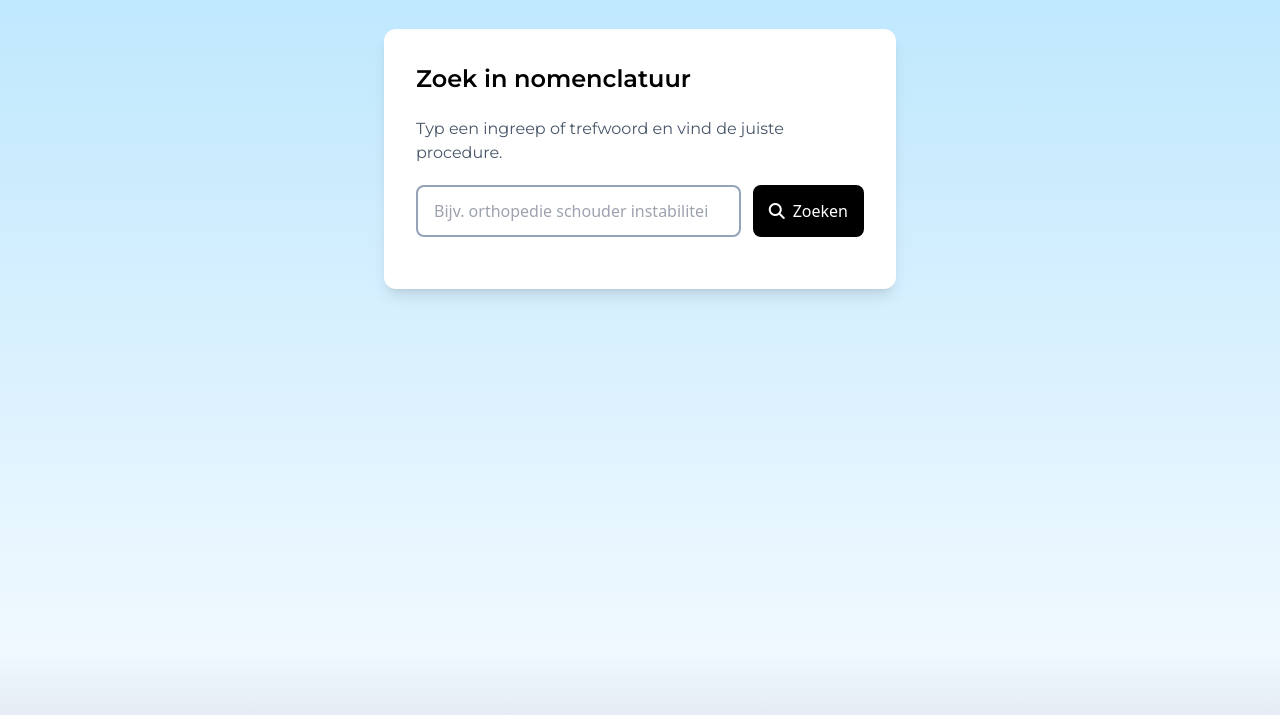
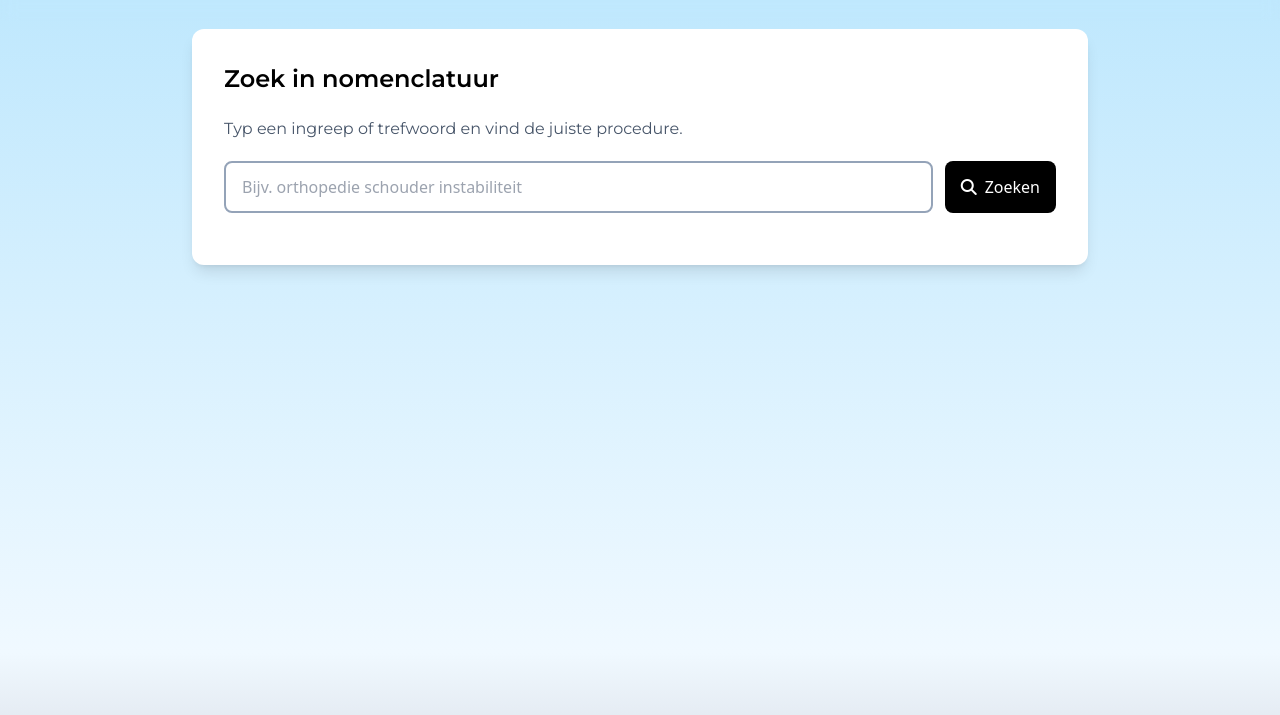
Before and after one commit to kvanlombeek/jsreporting, a website: page public/searchnomenclatuur.html in a window 1280 px wide. Shown: the part 67-782 px from the top of the page. Drawn offline with nearby package versions, Linux system fonts and the light colour scheme.

```diff
--- a/public/searchnomenclatuur.html
+++ b/public/searchnomenclatuur.html
@@ -106,33 +106,39 @@
   <!-- Empty page content with same background styling as index hero -->
   <section
     class="pt-24 md:mt-0 text-center md:text-left md:flex-row md:justify-between md:items-start lg:px-48 md:px-12 px-4">
-    <div class="w-11/12 md:w-10/12 max-w-lg p-6 md:p-8 bg-white rounded-xl shadow-lg shadow-black/10 mx-auto flex flex-col gap-5">
+    <div class="w-full max-w-5xl p-6 md:p-8 bg-white rounded-xl shadow-lg shadow-black/10 mx-auto flex flex-col gap-5">
       <h1 class="font-montserrat font-semibold" style="font-size:24px">Zoek in nomenclatuur</h1>
       <p class="font-montserrat text-slate-600">
         Typ een ingreep of trefwoord en vind de juiste procedure.
       </p>
-      <form class="flex flex-col md:flex-row md:items-stretch gap-3" action="#" method="get" role="search" novalidate @submit.prevent="doSearch">
+      <form
+      class="search-form flex flex-col md:flex-row md:items-stretch gap-3"
+      @submit.prevent="doSearch"
+    >
+      <!-- TEXT FIELD (flexibel: neemt overgebleven ruimte, mag krimpen) -->
       <input
         id="q"
-          name="q"
         type="search"
         placeholder="Bijv. orthopedie schouder instabiliteit"
-          autocomplete="off"
-          class="w-full md:flex-1 px-4 py-3 border-2 border-solid border-slate-400 rounded-lg text-base focus:border-sky-500 mt-4 md:mt-0"
-          aria-label="Zoekterm"
+        class="search-input w-full md:flex-1 md:min-w-0 px-4 py-3 border-2 border-slate-400 rounded-lg text-base focus:border-sky-500"
         x-model="term"
         @keydown.enter.prevent="doSearch"
       />
+
+
+
+      <!-- SEARCH BUTTON (auto width on desktop) -->
       <button
-          class="w-full md:w-auto px-4 py-3 bg-black text-white rounded-lg font-medium hover:bg-black/90 transition inline-flex items-center justify-center gap-2"
+        class="search-button w-full md:w-auto md:flex-none px-4 py-3 bg-black text-white rounded-lg font-medium hover:bg-black/90 transition inline-flex items-center justify-center gap-2"
         type="button"
-          :disabled="loading"
         @click="doSearch"
       >
-          <i class="fa-solid fa-magnifying-glass" aria-hidden="true"></i>
+        <i class="fa-solid fa-magnifying-glass"></i>
         <span x-text="loading ? 'Zoeken…' : 'Zoeken'"></span>
       </button>
     </form>
+
+
 
       <template x-if="error">
         <div class="px-4 py-3 rounded-lg bg-red-50 text-red-700 border border-red-200 font-montserrat" role="alert">
@@ -190,6 +196,7 @@
         loading: false,
         error: null,
         hasSearched: false,
+
         async doSearch() {
           if (!this.term || this.term.trim().length === 0) {
             this.error = "Voer een zoekterm in.";
```
Also changed, not shown: public/index.html (+1 -1 lines), public/dist/styles.css. Lines whose indentation alone changed are shown as unchanged.
